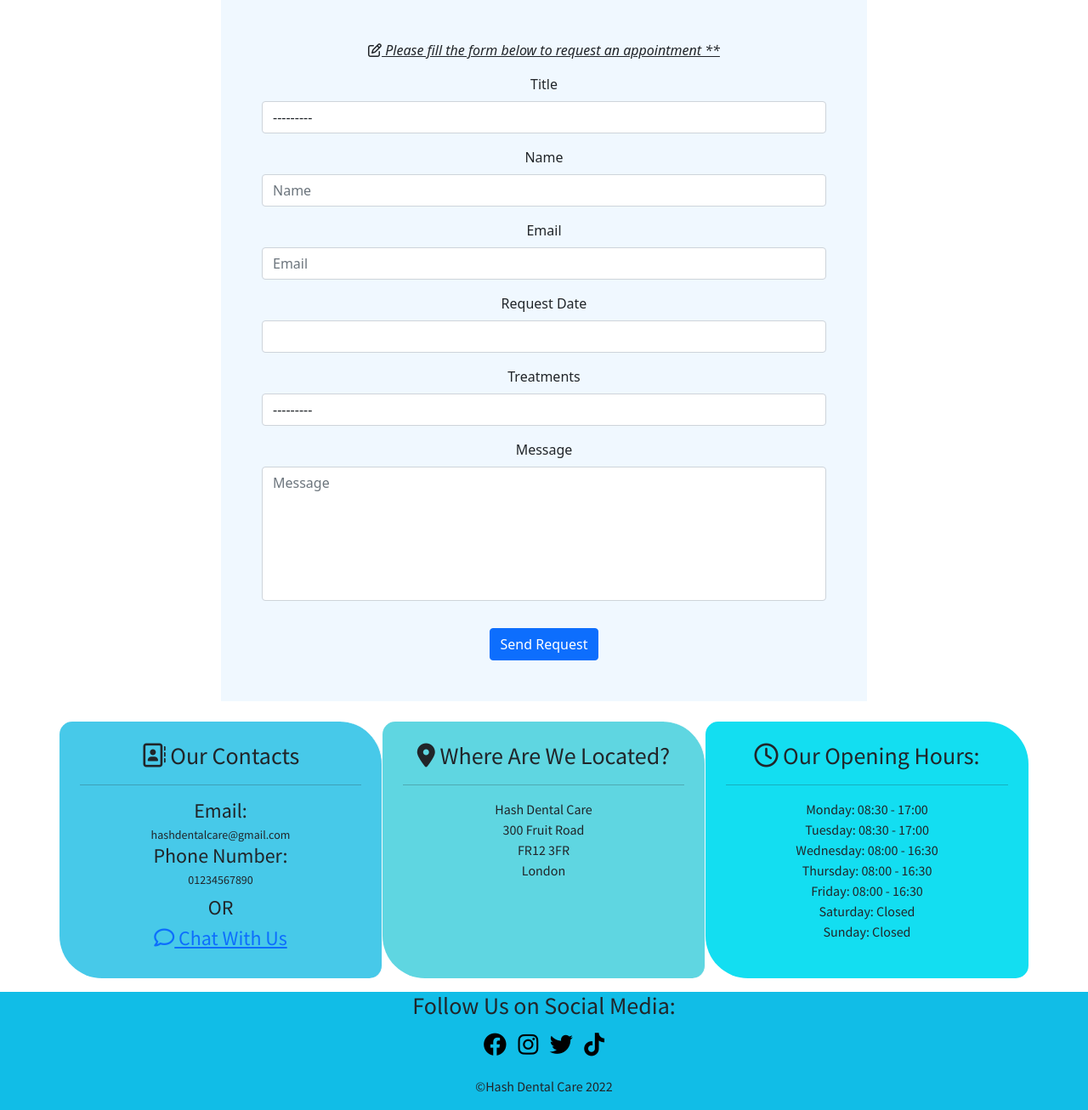
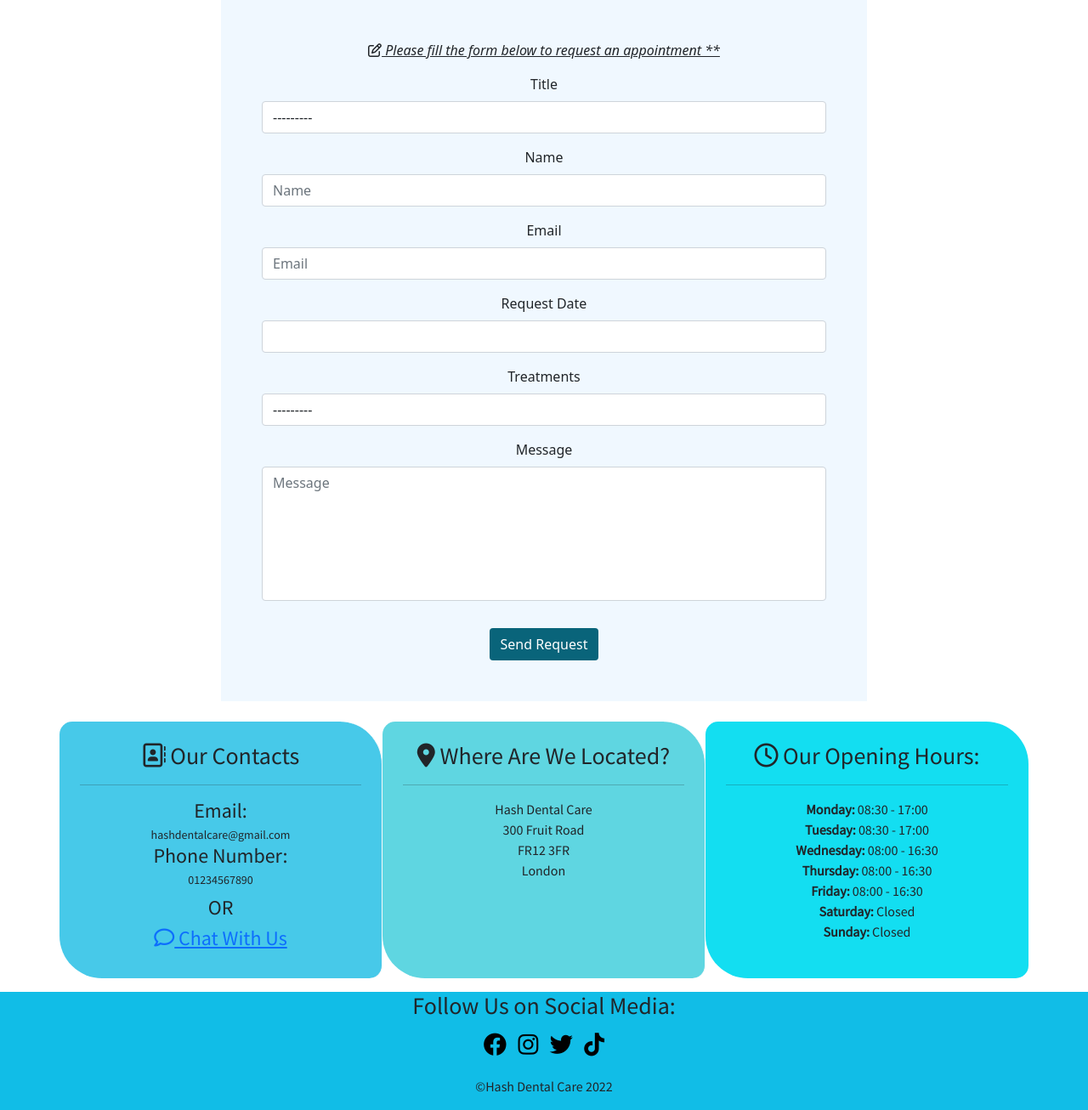
Before and after one commit to hashim222/hash-dental-care, a Django app: page /book_appointments/ in a window 1280 px wide. Shown: the part 271-1577 px from the top of the page at 85% size. Run offline with Django 3.2, Linux system fonts and the light colour scheme; the visitor is signed in with stand-in values (Sample User, id 1); data that the repository does not hold is empty; some libraries are stand-ins or nearby versions.

Commit message:
installed django-allauth library and in the html templates few buttons tidy up

```diff
--- a/dentist/urls.py
+++ b/dentist/urls.py
@@ -21,5 +21,6 @@ urlpatterns = [
     path('admin/', admin.site.urls),
     path('', include('booking_app.urls')),
     path('', include('treatments.urls')),
-    path('', include('contact.urls'))
+    path('', include('contact.urls')),
+    path('accounts/', include('allauth.urls')),
 ]
--- a/requirements.txt
+++ b/requirements.txt
@@ -3,10 +3,16 @@ cloudinary==1.29.0
 dj-database-url==1.0.0
 dj3-cloudinary-storage==0.0.6
 Django==3.2.15
+django-allauth==0.51.0
 django-bootstrap-datepicker-plus==4.0.0
 django-bootstrap4==22.2
 django-crispy-forms==1.14.0
 gunicorn==20.1.0
+oauthlib==3.2.1
 psycopg2==2.9.3
+PyJWT==2.5.0
+python3-openid==3.2.0
 pytz==2022.2.1
+requests-oauthlib==1.3.1
 sqlparse==0.4.2
+types-cryptography==3.3.23
--- a/templates/base.html
+++ b/templates/base.html
@@ -135,13 +135,13 @@
                     <h3><i class="fa-regular fa-clock"></i> Our Opening Hours:</h3>
                     <hr>
                     <ul class="list-unstyled">
-                        <li>Monday: 08:30 - 17:00</li>
-                        <li>Tuesday: 08:30 - 17:00</li>
-                        <li>Wednesday: 08:00 - 16:30</li>
-                        <li>Thursday: 08:00 - 16:30</li>
-                        <li>Friday: 08:00 - 16:30</li>
-                        <li>Saturday: Closed</li>
-                        <li>Sunday: Closed</li>
+                        <li> <strong>Monday:</strong> 08:30 - 17:00</li>
+                        <li> <strong>Tuesday:</strong> 08:30 - 17:00</li>
+                        <li> <strong>Wednesday:</strong> 08:00 - 16:30</li>
+                        <li> <strong>Thursday:</strong> 08:00 - 16:30</li>
+                        <li><strong>Friday:</strong> 08:00 - 16:30</li>
+                        <li><strong>Saturday:</strong> Closed</li>
+                        <li><strong>Sunday:</strong> Closed</li>
                     </ul>
                 </div>
             </div>
--- a/templates/book_appointments.html
+++ b/templates/book_appointments.html
@@ -30,7 +30,7 @@
             <form method="POST" class="text-center">
                 {% csrf_token %}
                 {% bootstrap_form form %}
-                <button class="mt-3 btn btn-primary" type="submit">Send Request</button>
+                <button class="mt-3 btn" type="submit" style="background-color:#09647a; color: white;">Send Request</button>
             </form>
         </div>
     </div>
--- a/templates/contact.html
+++ b/templates/contact.html
@@ -33,7 +33,7 @@
                 <form method="POST" class="text-center">
                     {% csrf_token %}
                     {{ form|crispy }}
-                    <button class="mt-3 btn btn-primary" type="submit">Send</button>
+                    <button class="mt-3 btn" type="submit" style="background-color:#09647a; color: white;">Send</button>
                 </form>
             </div>
         </div>
--- a/templates/notifications.html
+++ b/templates/notifications.html
@@ -58,8 +58,8 @@
 
                             <!-- if appointments not approved user can update or delete their appointment aswell -->
                             {% if appointment.status == 0 %}
-                            <a href="#" class="btn btn-primary">Edit</a>
-                            <a href="{% url 'delete' pk=appointment.id %}" class="btn btn-primary">Delete</a>
+                            <a href="#" class="btn btn-primary">Update</a>
+                            <a href="{% url 'delete' pk=appointment.id %}" class="btn btn-danger">Cancel</a>
                             {% endif %}
                         </div>
                     </div>
--- a/templates/treatments.html
+++ b/templates/treatments.html
@@ -35,7 +35,7 @@
                     <h5 class="card-title text-center">{{ treatments.title }}</h5>
                     <hr class="w-50 mr-auto mx-auto">
                     <p class="card-text">{{ treatments.description }}</p>
-                    <strong class="treatments-price">Price: £{{ treatments.price }}</strong>
+                    <strong class="treatments-price"><a href="{% url 'book_appointments' %}" class="text-decoration-none text-white">Price: £{{ treatments.price }}</a></strong>
                 </div>
             </div>
         </div>
```
Also changed, not shown: dentist/settings.py (+14 -0 lines).
